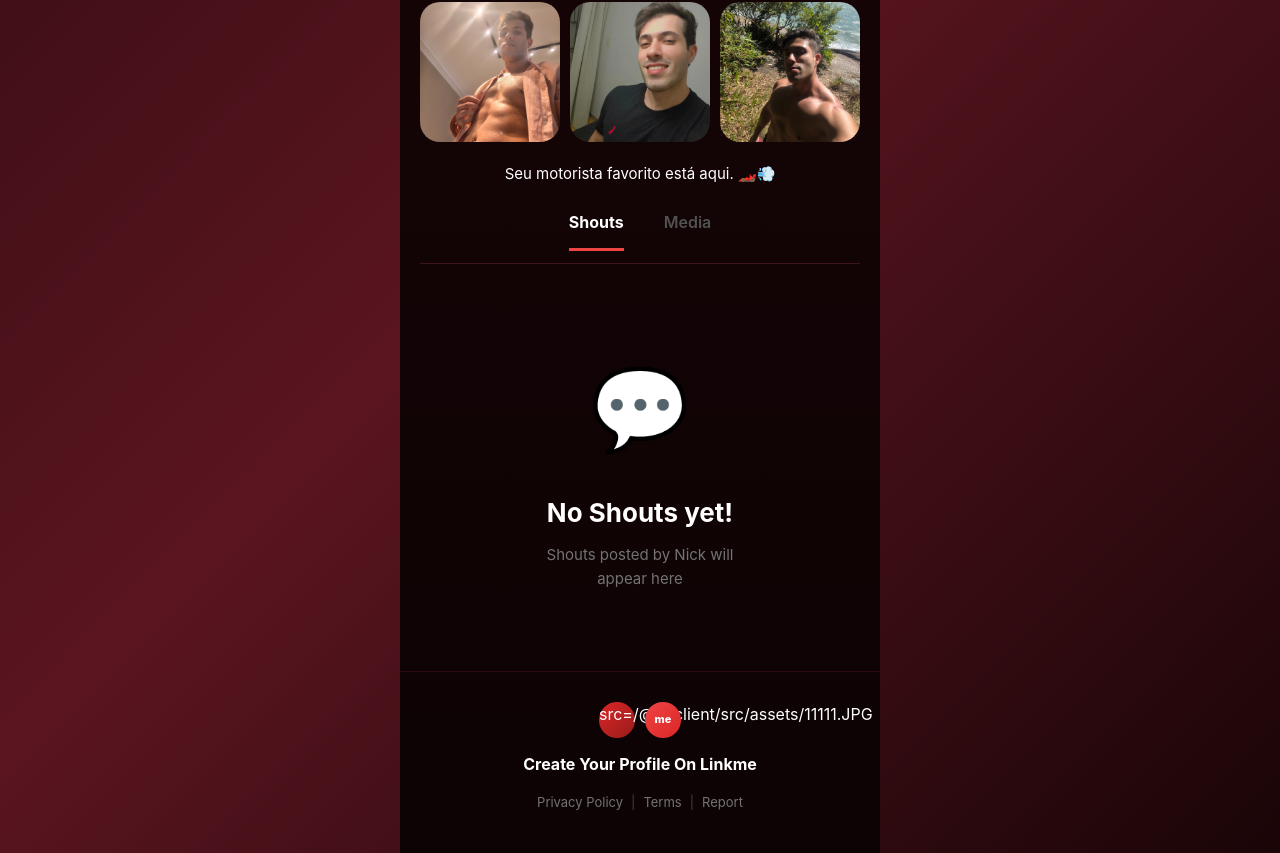
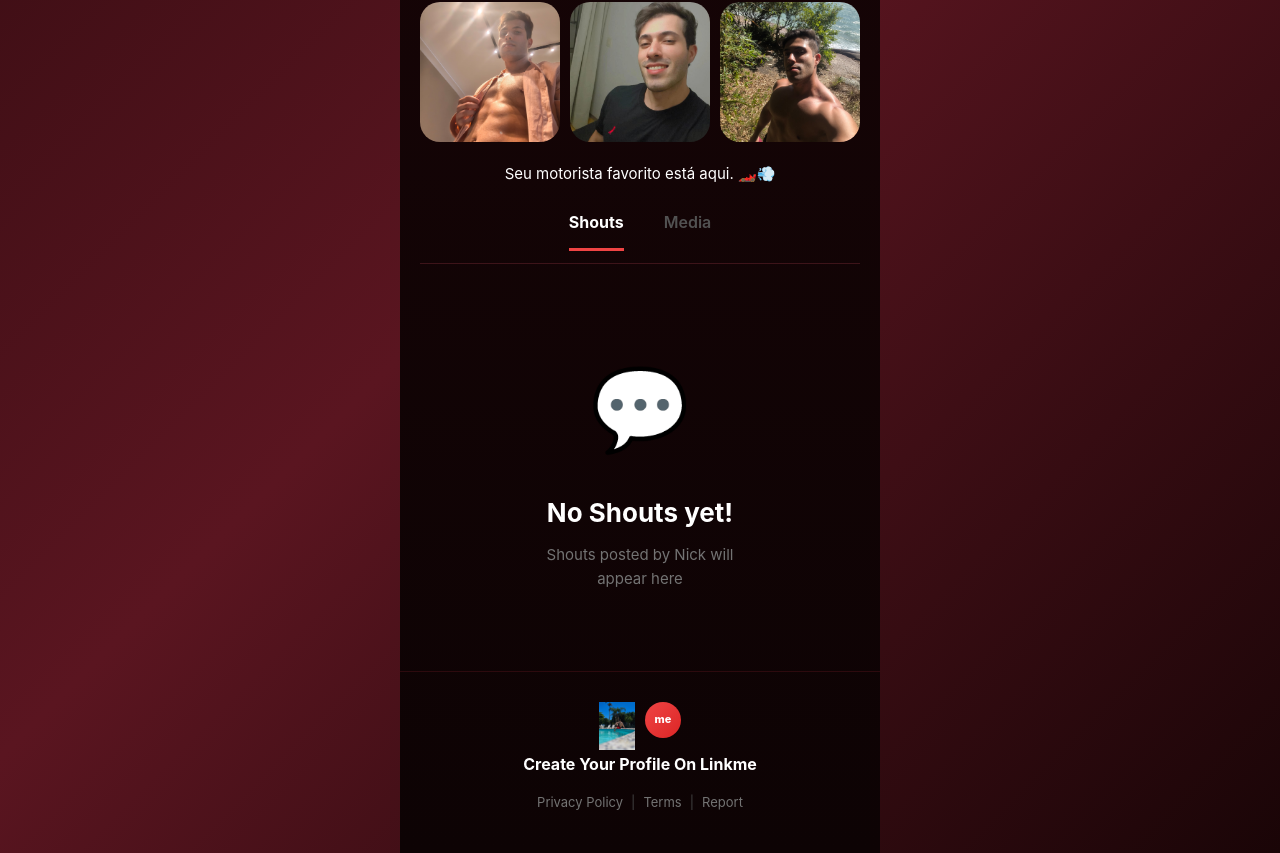
Before and after one commit to ankymohi/nickboy, a React (Create React App) app in the folder client/: page /Landingpage in a window 1280 px wide. Shown: the part 618-1471 px from the top of the page. Built offline with nearby package versions, Linux system fonts and the light colour scheme.

Commit message:
Update Landingpage.js

```diff
--- a/client/src/pages/Landingpage.js
+++ b/client/src/pages/Landingpage.js
@@ -138,7 +138,9 @@ export default function LinkmeProfile() {
         {/* Footer */}
         <div style={styles.footer}>
           <div style={styles.footerBranding}>
-            <div style={styles.footerAvatar}>src={img1}</div>
+<div style={styles.footerAvatar}>
+  <img src={img1} alt="Avatar" style={styles.avatarImg} />
+</div>
             <div style={styles.footerLogo}>me</div>
           </div>
           <div style={styles.footerText}>Create Your Profile On Linkme</div>
```
